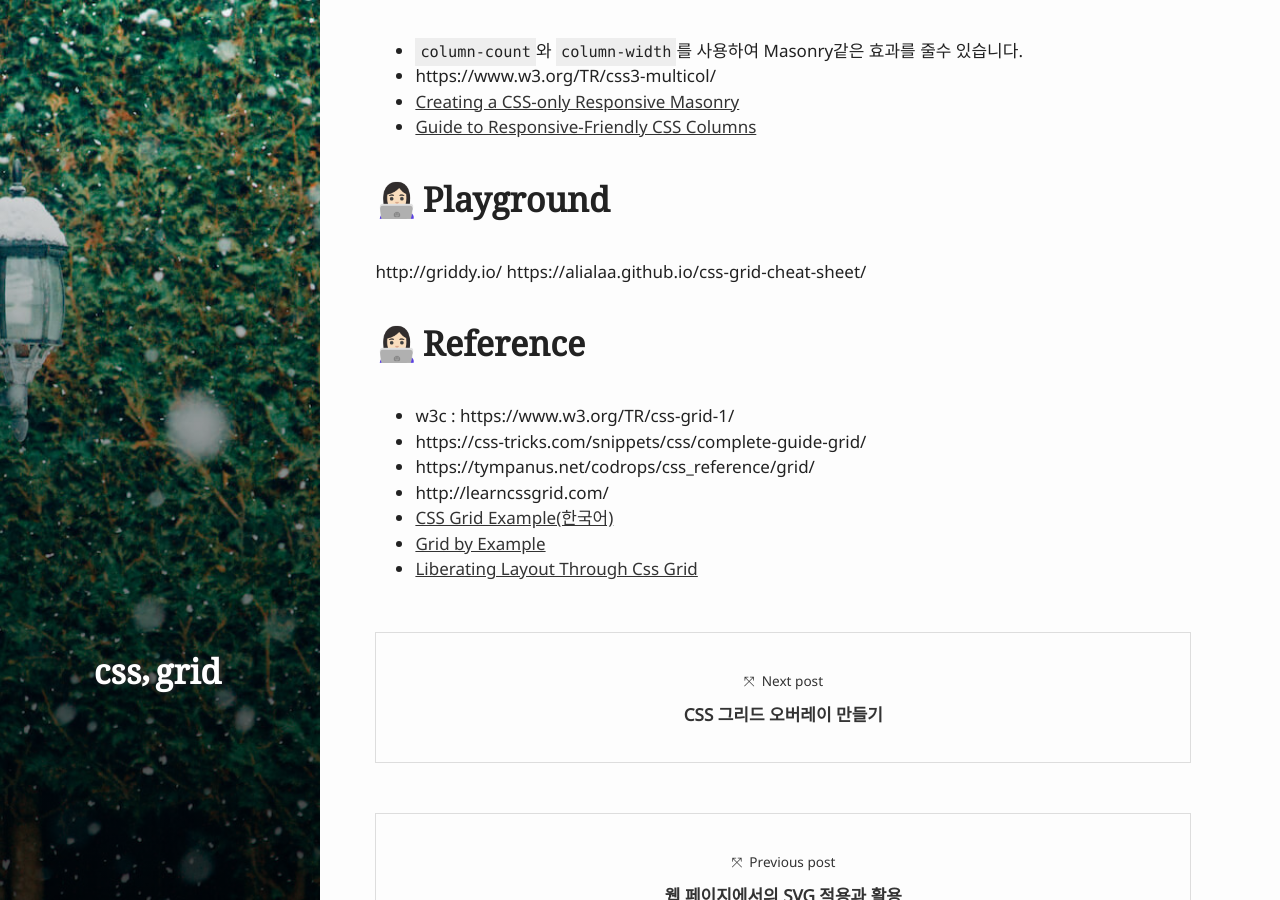
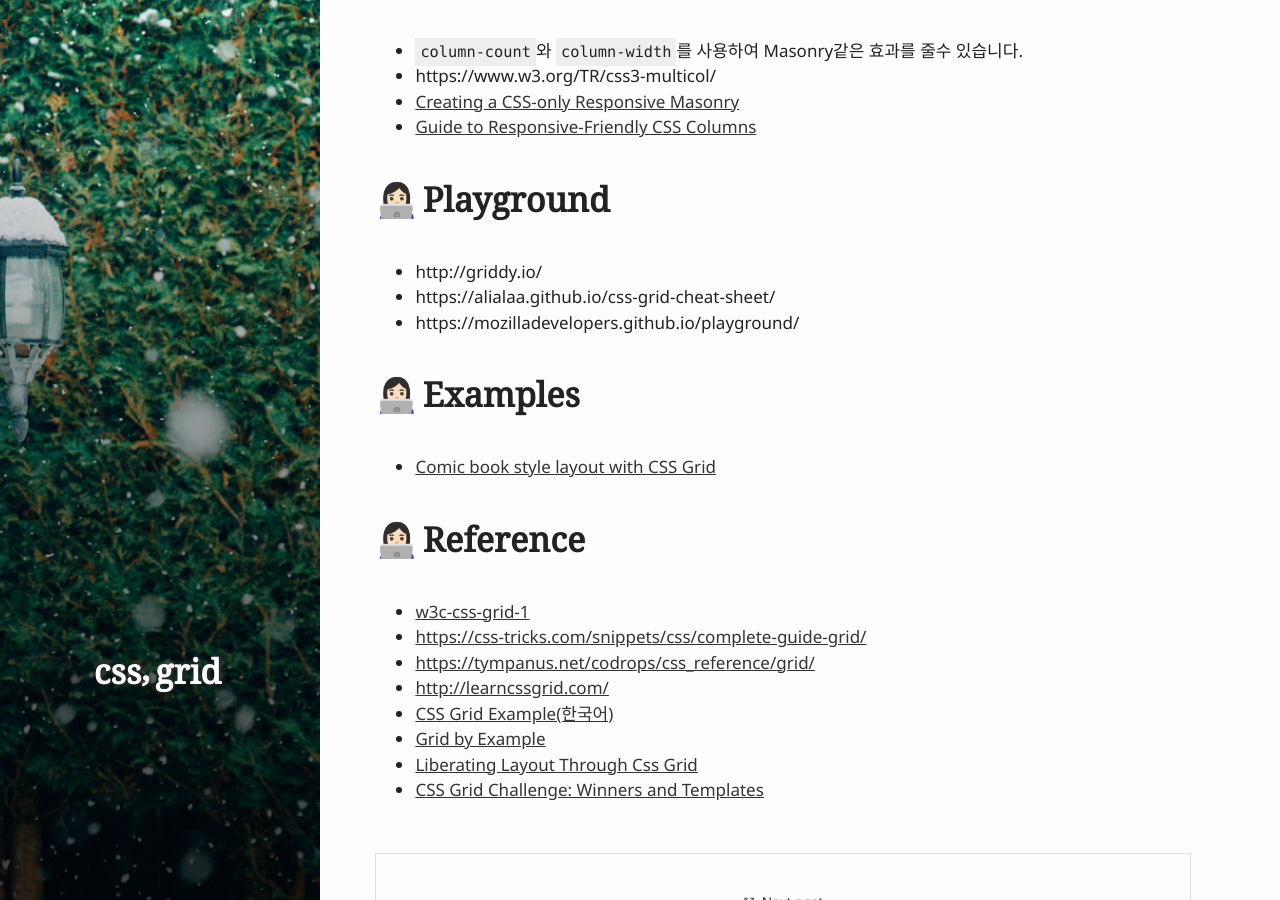
Before and after one commit to pigjh1/pigjh1.github.com, a Jekyll site: the page built from _posts/2017-04-21-CSS-Grid.md, in a window 1280 px wide and 900 px high, scrolled down 816 px. Built offline with Jekyll 4.4.1, drawn with Linux system fonts in a browser that asks for light colours.

Commit message:
Update 2017-04-21-CSS-Grid.md

```diff
--- a/_posts/2017-04-21-CSS-Grid.md
+++ b/_posts/2017-04-21-CSS-Grid.md
@@ -27,14 +27,19 @@ tags: ['css', 'grid']
 - [Guide to Responsive-Friendly CSS Columns](https://css-tricks.com/guide-responsive-friendly-css-columns/)
 
 ### Playground
-http://griddy.io/
-https://alialaa.github.io/css-grid-cheat-sheet/
+- http://griddy.io/
+- https://alialaa.github.io/css-grid-cheat-sheet/
+- https://mozilladevelopers.github.io/playground/
+
+### Examples
+- [Comic book style layout with CSS Grid](https://codepen.io/rrenula/pen/LzLXYJ)
 
 ### Reference
-- w3c : https://www.w3.org/TR/css-grid-1/
-- https://css-tricks.com/snippets/css/complete-guide-grid/
-- https://tympanus.net/codrops/css_reference/grid/
-- http://learncssgrid.com/
-- [CSS Grid Example(한국어)]( https://github.com/sonim1/css_grid_example)
+- [w3c-css-grid-1](https://www.w3.org/TR/css-grid-1/)
+- [https://css-tricks.com/snippets/css/complete-guide-grid/](https://css-tricks.com/snippets/css/complete-guide-grid/)
+- [https://tympanus.net/codrops/css_reference/grid/](https://tympanus.net/codrops/css_reference/grid/)
+- [http://learncssgrid.com/](http://learncssgrid.com/)
+- [CSS Grid Example(한국어)](https://github.com/sonim1/css_grid_example)
 - [Grid by Example](https://gridbyexample.com/)
 - [Liberating Layout Through Css Grid](https://cssgrid.cc/)
+- [CSS Grid Challenge: Winners and Templates](https://www.smashingmagazine.com/2017/10/css-grid-challenge-2017-winners/)
```
